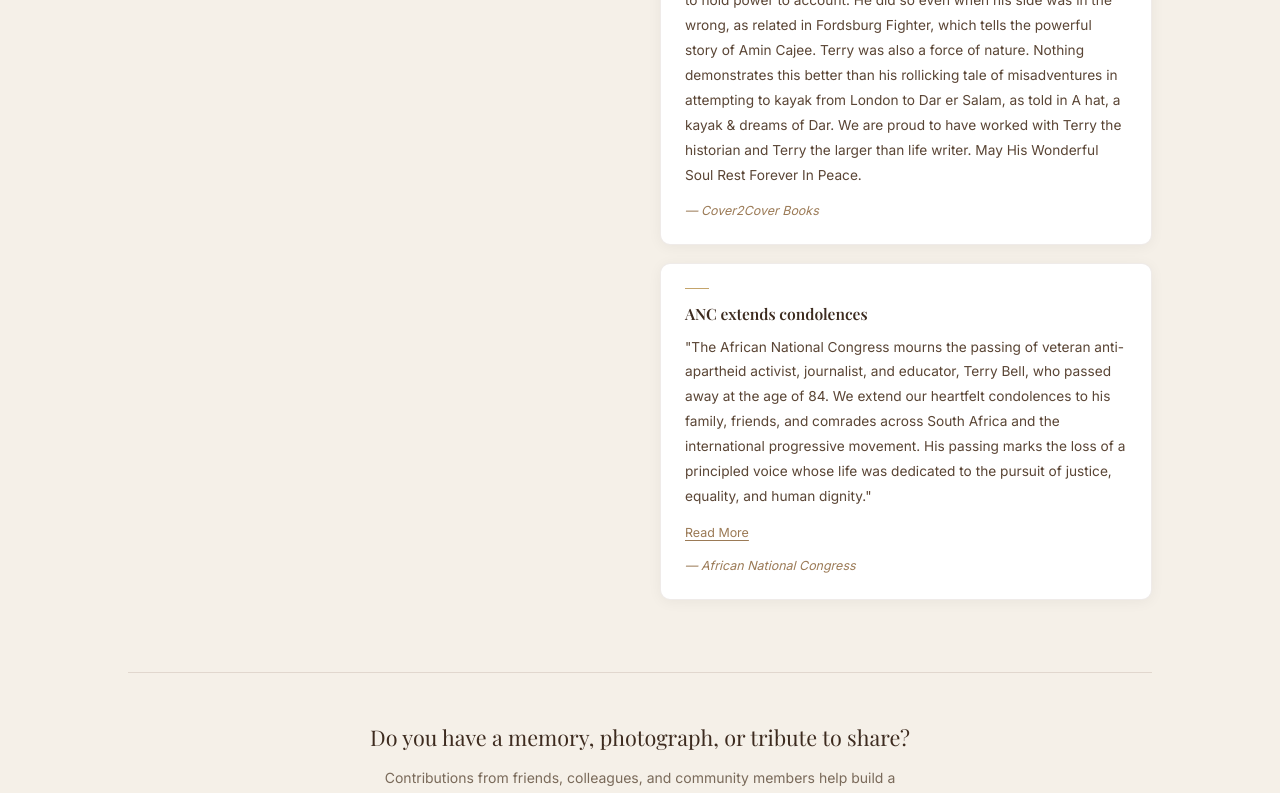
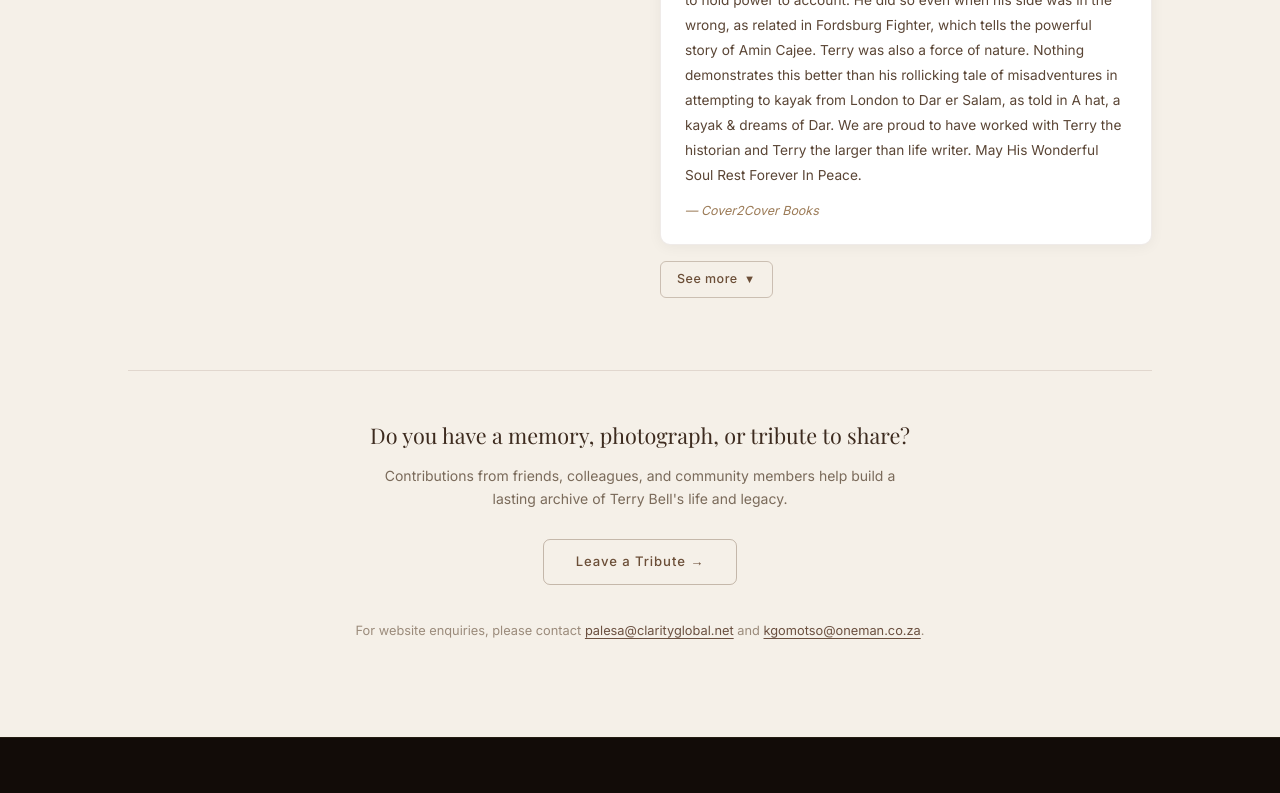
Before and after one commit to AsipheG123/terry-bell-memorial, a Next.js app: page / in a window 1280 px wide. Shown: the part 7350-8143 px from the top of the page. Built offline with nearby package versions, Linux system fonts and the light colour scheme.

Commit message:
Update media and memories see more behavior

```diff
--- a/components/MediaMemoriesSection.tsx
+++ b/components/MediaMemoriesSection.tsx
@@ -5,10 +5,12 @@
 import SectionHeader from "./SectionHeader";
 import { mediaItems, memoryCards } from "@/data/media";
 
-const VISIBLE_COUNT = 9;
+const INITIAL_VISIBLE_PHOTOS = 15;
+const INITIAL_VISIBLE_MEMORIES = 3;
 
 export default function MediaMemoriesSection() {
   const [showMore, setShowMore] = useState(false);
+  const [showMoreMemories, setShowMoreMemories] = useState(false);
   // Tracks which memory card IDs have been expanded to show fullBody
   const [expandedCards, setExpandedCards] = useState<Set<string>>(new Set());
 
@@ -20,8 +22,13 @@
     });
   }
 
-  const visibleItems = mediaItems.slice(0, VISIBLE_COUNT);
-  const moreItems = mediaItems.slice(VISIBLE_COUNT);
+  const visibleItems = mediaItems.slice(0, INITIAL_VISIBLE_PHOTOS);
+  const moreItems = mediaItems.slice(INITIAL_VISIBLE_PHOTOS);
+
+  const displayedMemoryCards =
+    showMoreMemories || memoryCards.length <= INITIAL_VISIBLE_MEMORIES
+      ? memoryCards
+      : memoryCards.slice(0, INITIAL_VISIBLE_MEMORIES);
 
   return (
     <section
@@ -56,7 +63,7 @@
               Photographs
             </h3>
 
-            {/* Primary grid — first 9 images */}
+            {/* Primary grid — first N images */}
             <div
               style={{
                 display: "grid",
@@ -207,7 +214,7 @@
             </h3>
 
             <div style={{ display: "flex", flexDirection: "column", gap: "1.125rem" }}>
-            {memoryCards.map((card) => {
+            {displayedMemoryCards.map((card) => {
   const isExpanded = expandedCards.has(card.id);
   const hasMore = Boolean(card.fullBody);
   const isImageCard = Boolean(card.imageSrc);
@@ -333,6 +340,40 @@
   );
 })}
             </div>
+
+            {memoryCards.length > INITIAL_VISIBLE_MEMORIES && (
+              <button
+                type="button"
+                onClick={() => setShowMoreMemories((v) => !v)}
+                style={{
+                  marginTop: "1rem",
+                  display: "inline-flex",
+                  alignItems: "center",
+                  gap: "0.4rem",
+                  background: "transparent",
+                  border: "1px solid rgba(107,78,55,0.3)",
+                  borderRadius: "6px",
+                  color: "#6B4E37",
+                  fontFamily: "var(--font-sans)",
+                  fontSize: "0.78rem",
+                  fontWeight: 500,
+                  letterSpacing: "0.04em",
+                  padding: "0.5rem 1rem",
+                  cursor: "pointer",
+                  transition: "background 0.2s, color 0.2s",
+                }}
+                onMouseOver={(e) => {
+                  (e.currentTarget as HTMLButtonElement).style.background =
+                    "rgba(107,78,55,0.08)";
+                }}
+                onMouseOut={(e) => {
+                  (e.currentTarget as HTMLButtonElement).style.background = "transparent";
+                }}
+              >
+                {showMoreMemories ? "Show less" : "See more"}
+                <span style={{ fontSize: "0.7rem" }}>{showMoreMemories ? "▲" : "▼"}</span>
+              </button>
+            )}
           </div>
         </div>
 
```
